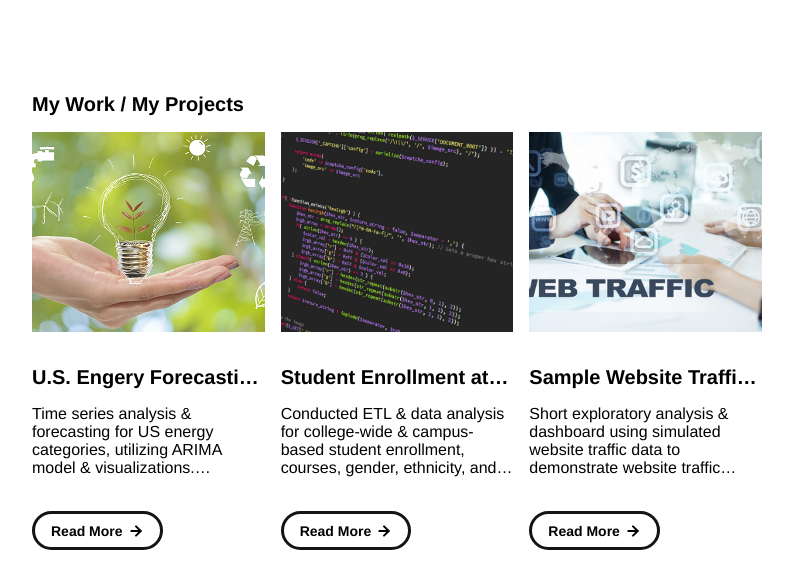
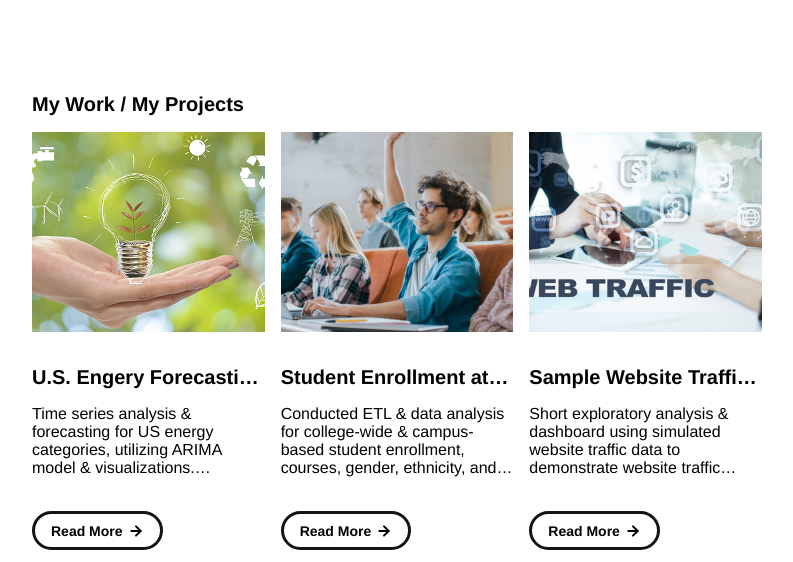
Before and after one commit to lifeofbaka/RamsesLoaces.github.io, a plain HTML site: page index.html in a window 1280 px wide. Shown: the part 860-1422 px from the top of the page, without its empty margins (243-1036 px from the left). Drawn offline with Linux system fonts and the light colour scheme.

Commit message:
index update

```diff
--- a/index.html
+++ b/index.html
@@ -130,7 +130,7 @@
             </a>
           </div>
           <div class="project-card">
-            <img src="./assets/images/code.jpeg" class="project-image">
+            <img src="./assets/images/enrollment.jpg" class="project-image">
             <div class="project-card-text-container">
               <div class="subheader-text project-title">Student Enrollment at Miami Dade College</div>
               <div class="body-text project-card-text">Conducted ETL & data analysis for college-wide & campus-based student enrollment, courses, gender, ethnicity, and 2019-2020 academic year offerings.</div>
```
